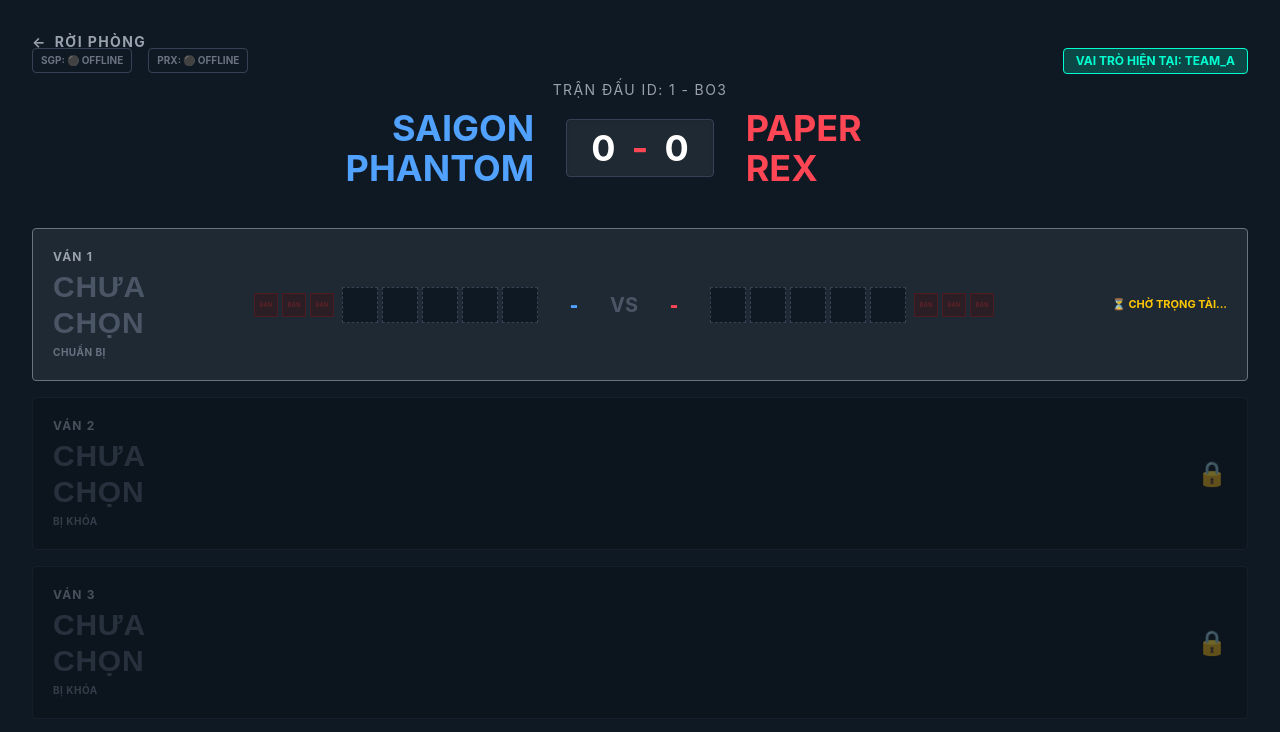
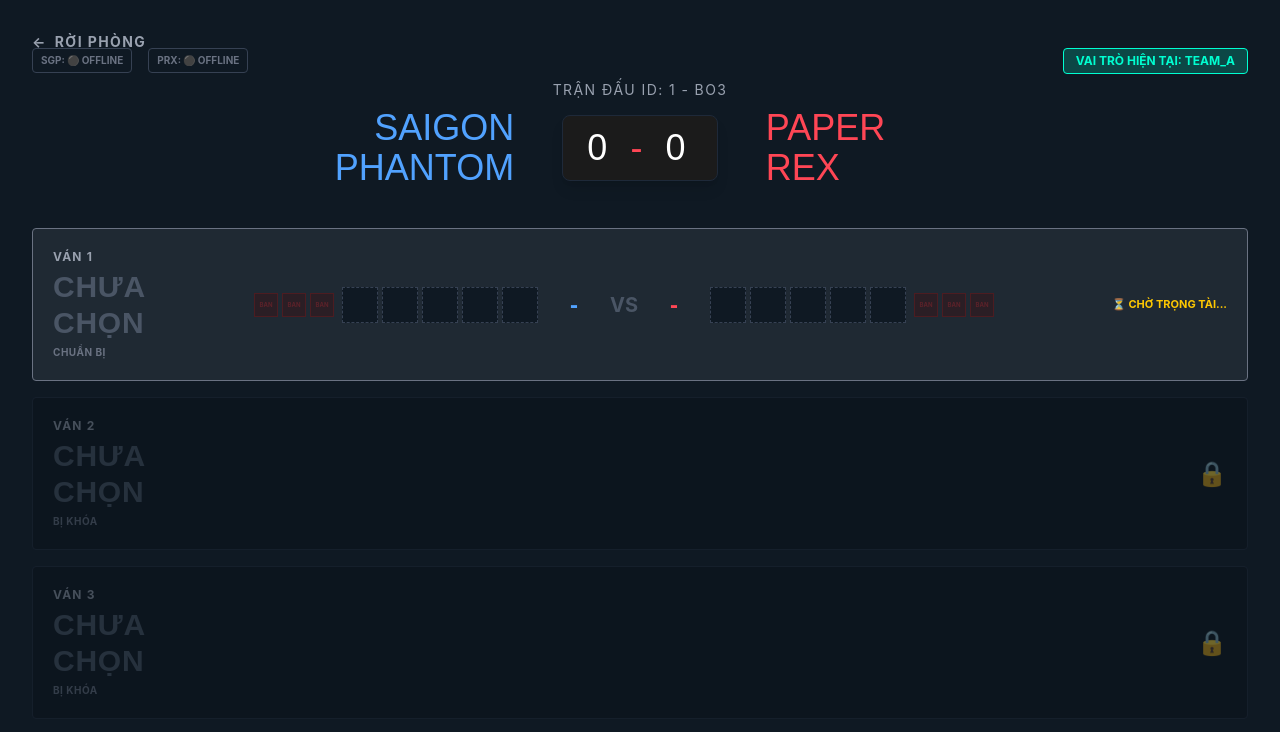
Before and after one commit to duv1833/EsportTournamentAssistance, a React (Vite) app in the folder Frontend/: page /lobby/1 in a window 1280 px wide. Shown: the top 732 px of the page. Built offline with nearby package versions, Linux system fonts and the light colour scheme; no server answers.

Commit message:
Add Reset Local State button for Admin

```diff
--- a/Frontend/src/pages/Lobby.jsx
+++ b/Frontend/src/pages/Lobby.jsx
@@ -638,10 +638,23 @@
           </div>
 
           <h1 className="text-gray-400 text-sm tracking-widest mb-2 uppercase pt-8">TRẬN ĐẤU ID: {matchId} - {seriesData.format}</h1>
-          <div className="flex justify-center items-center gap-8 text-4xl font-bold">
+          <div className="flex justify-center items-center gap-12 font-display text-4xl mb-4 relative">
             <span className="text-blue-400 w-48 text-right">{seriesData.teamA.name}</span>
-            <div className="bg-[#1f2933] px-6 py-2 rounded border border-gray-700 shadow-inner">
+            <div className="bg-[#1b1b1b] px-6 py-3 rounded-lg border border-gray-800 tracking-[0.2em] shadow-lg flex items-center justify-center relative">
               <span className="text-white">{seriesData.teamA.score}</span><span className="text-[#ff4655] mx-4">-</span><span className="text-white">{seriesData.teamB.score}</span>
+              {currentUserRole === 'ADMIN' && (
+                <button
+                  onClick={() => {
+                    if(window.confirm('Hành động này sẽ xoá toàn bộ dữ liệu tạm của trận đấu trên máy bạn và làm mới lại từ đầu. Bạn có chắc chắn?')) {
+                      localStorage.removeItem(`lobby_series_${matchId}`);
+                      window.location.reload();
+                    }
+                  }}
+                  className="absolute -bottom-8 whitespace-nowrap text-[10px] text-red-500 hover:text-red-400 underline cursor-pointer uppercase tracking-widest"
+                >
+                  LÀM MỚI TRẠNG THÁI (ADMIN)
+                </button>
+              )}
             </div>
             <span className="text-[#ff4655] w-48 text-left">{seriesData.teamB.name}</span>
           </div>
```
